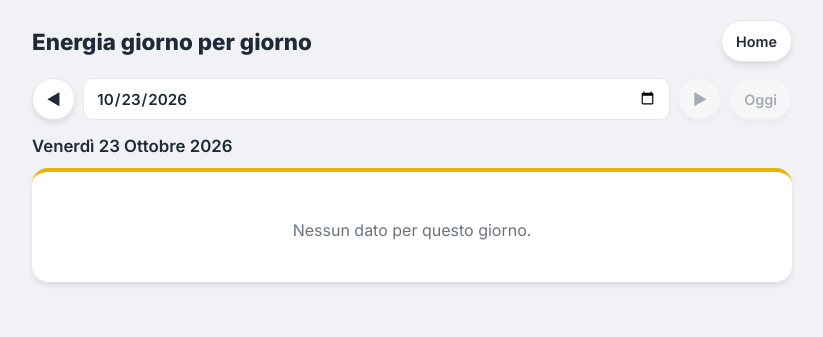
After one commit to steplabnet/Termometro-V2-espnow, a PHP site: page /energia_giorni.php in a window 1280 px wide. The commit adds this page. Shown: the top 337 px of the page, without its empty margins (228-1051 px from the left). Run offline with PHP 8.4, Linux system fonts and the light colour scheme; tables that the repository leaves empty or names only in its code hold one stand-in row (values such as "Sample post").

Commit message:
grafici fotovoltaioc  percentuali usate

```diff
--- /dev/null
+++ b/server_remoto/energia_giorni.php
@@ -0,0 +1,303 @@
+<?php
+/* Energia giorno per giorno: per il giorno scelto (?d=YYYY-MM-DD, oggi se
+ * manca) le stesse barre orizzontali della card "Energia ora per ora" di
+ * index.php -- produzione FV (usata, di cui in batteria, immessa) e consumo
+ * casa con le tre sorgenti -- sommate dalle righe di `energia_oraria`.
+ * Le ore prima del 18/10/2026 sono ricostruite dalle letture ogni 10 minuti di
+ * dati_meteo, quindi sono stime.
+ */
+error_reporting(E_ALL);
+ini_set('display_errors', true);
+date_default_timezone_set('Europe/Rome');
+
+include('connessione.php');
+
+$today = date('Y-m-d');
+$d = $_GET['d'] ?? $today;
+if (!preg_match('/^\d{4}-\d{2}-\d{2}$/', $d) || !strtotime($d)) {
+  $d = $today;
+}
+[$y, $m, $g] = array_map('intval', explode('-', $d));
+$t0 = mktime(0, 0, 0, $m, $g, $y);
+$t1 = mktime(0, 0, 0, $m, $g + 1, $y);   // 23 o 25 ore nei giorni del cambio d'ora
+$prev = date('Y-m-d', mktime(0, 0, 0, $m, $g - 1, $y));
+$next = date('Y-m-d', $t1);
+
+// Primo giorno con dati, per spegnere la freccia indietro.
+$firstDay = null;
+try {
+  $r = $link->query('SELECT MIN(ora) FROM energia_oraria');
+  $min = ($r instanceof mysqli_result) ? $r->fetch_row()[0] : null;
+  $firstDay = $min ? date('Y-m-d', (int) $min) : null;
+} catch (Throwable $e) {
+}
+
+$chans = ['pv', 'casa', 'batt', 'casa_pv', 'casa_batt', 'casa_grid', 'export'];
+$t = null;
+try {
+  $sel = implode(', ', array_map(static fn($c) => "SUM({$c}_wh) AS {$c}", $chans));
+  $r = $link->query("SELECT COUNT(*) AS n, {$sel} FROM energia_oraria WHERE ora >= {$t0} AND ora < {$t1}");
+  $row = ($r instanceof mysqli_result) ? $r->fetch_assoc() : null;
+  if ($row && (int) $row['n'] > 0) {
+    $t = array_map('floatval', array_intersect_key($row, array_flip($chans)));
+  }
+} catch (Throwable $e) {
+}
+
+function fmtWh(float $wh): string
+{
+  return $wh >= 1000 ? number_format($wh / 1000, 2, ',', '') . ' kWh' : round($wh) . ' Wh';
+}
+
+/* Barre orizzontali in SVG, come renderTotalsChart() di index.php: la prima
+ * riga e' il totale, le altre portano la loro quota (tranne quelle con il
+ * quarto campo a true). viewBox fisso e larghezza
+ * al 100%, il testo resta leggibile perche' la card non scende sotto ~320px. */
+function bars(array $rows, string $aria): string
+{
+  $W = 600; $rowH = 30; $H = count($rows) * $rowH;
+  $L = 84; $R = 140; $pw = $W - $L - $R;
+  $tot = $rows[0][2];
+  $max = max(1.0, ...array_map(static fn($r) => $r[2], $rows));
+  $o = "<svg class=\"bars\" viewBox=\"0 0 {$W} {$H}\" role=\"img\" aria-label=\"" . htmlspecialchars($aria) . '">';
+  foreach ($rows as $i => $row) {
+    [$label, $color, $wh] = $row;
+    $cy = $i * $rowH + $rowH / 2;
+    $w = round($wh / $max * $pw, 1);
+    $pct = ($i > 0 && $tot > 0 && empty($row[3])) ? ' (' . round($wh / $tot * 100) . '%)' : '';
+    $o .= sprintf('<text x="%d" y="%.1f" text-anchor="end">%s</text>', $L - 8, $cy + 4, htmlspecialchars($label));
+    $o .= sprintf('<rect class="track" x="%d" y="%.1f" width="%d" height="18" rx="3"/>', $L, $cy - 9, $pw);
+    if ($w > 0) {
+      $o .= sprintf('<rect x="%d" y="%.1f" width="%.1f" height="18" rx="3" fill="%s"/>', $L, $cy - 9, $w, $color);
+    }
+    $o .= sprintf('<text x="%d" y="%.1f">%s</text>', $L + $pw + 8, $cy + 4, fmtWh($wh) . $pct);
+  }
+  return $o . '</svg>';
+}
+
+$giorni = ['domenica', 'lunedì', 'martedì', 'mercoledì', 'giovedì', 'venerdì', 'sabato'];
+$mesi = ['', 'gennaio', 'febbraio', 'marzo', 'aprile', 'maggio', 'giugno', 'luglio',
+  'agosto', 'settembre', 'ottobre', 'novembre', 'dicembre'];
+$titolo = $giorni[(int) date('w', $t0)] . ' ' . $g . ' ' . $mesi[$m] . ' ' . $y;
+?>
+<!DOCTYPE html>
+<html lang="it">
+
+<head>
+  <meta charset="utf-8">
+  <meta name="viewport" content="width=device-width, initial-scale=1">
+  <title>Energia giorno per giorno</title>
+  <link rel="preconnect" href="https://fonts.googleapis.com">
+  <link href="https://fonts.googleapis.com/css2?family=Inter:wght@400;600;800&display=swap" rel="stylesheet">
+  <style>
+    :root {
+      --bg-color: #f0f2f5;
+      --card-bg: #ffffff;
+      --text-main: #1f2937;
+      --text-muted: #6b7280;
+      --track: #f3f4f6;
+      --border: #e5e7eb;
+      --accent-blue: #3b82f6;
+      --accent-yellow: #eab308;
+      --shadow: 0 4px 6px -1px rgba(0, 0, 0, 0.1);
+    }
+
+    body {
+      font-family: 'Inter', sans-serif;
+      background-color: var(--bg-color);
+      color: var(--text-main);
+      margin: 0;
+      padding: 20px 16px 40px;
+    }
+
+    .wrap {
+      max-width: 760px;
+      margin: 0 auto;
+    }
+
+    header {
+      display: flex;
+      align-items: center;
+      justify-content: space-between;
+      gap: 12px;
+      margin-bottom: 16px;
+    }
+
+    h1 {
+      font-size: 1.4rem;
+      font-weight: 800;
+      margin: 0;
+    }
+
+    .btn {
+      display: inline-flex;
+      align-items: center;
+      justify-content: center;
+      gap: 6px;
+      min-height: 40px;
+      padding: 0 14px;
+      border-radius: 999px;
+      border: 1px solid var(--border);
+      background: var(--card-bg);
+      color: var(--text-main);
+      font: 600 0.9rem 'Inter', sans-serif;
+      text-decoration: none;
+      cursor: pointer;
+      box-shadow: var(--shadow);
+    }
+
+    .btn:hover {
+      border-color: var(--accent-blue);
+      color: var(--accent-blue);
+    }
+
+    .btn.off {
+      opacity: 0.35;
+      pointer-events: none;
+    }
+
+    .nav {
+      display: flex;
+      align-items: center;
+      gap: 8px;
+      flex-wrap: wrap;
+      margin-bottom: 16px;
+    }
+
+    .nav form {
+      display: flex;
+      gap: 8px;
+      flex: 1;
+      min-width: 0;
+    }
+
+    .nav input[type=date] {
+      flex: 1;
+      min-width: 0;
+      min-height: 40px;
+      padding: 0 12px;
+      border-radius: 10px;
+      border: 1px solid var(--border);
+      background: var(--card-bg);
+      color: var(--text-main);
+      font: 600 0.95rem 'Inter', sans-serif;
+    }
+
+    .day {
+      font-size: 1.05rem;
+      font-weight: 600;
+      margin: 0 0 12px;
+      text-transform: capitalize;
+    }
+
+    .card {
+      background: var(--card-bg);
+      border-radius: 16px;
+      box-shadow: var(--shadow);
+      padding: 18px 18px 12px;
+      margin-bottom: 16px;
+      border-top: 4px solid var(--accent-yellow);
+    }
+
+    .card.casa {
+      border-top-color: #8b5cf6;
+    }
+
+    .card h2 {
+      font-size: 0.85rem;
+      font-weight: 600;
+      text-transform: uppercase;
+      letter-spacing: 0.04em;
+      color: var(--text-muted);
+      margin: 0 0 8px;
+    }
+
+    .bars {
+      width: 100%;
+      height: auto;
+      display: block;
+    }
+
+    .bars text {
+      font-size: 13px;
+      fill: var(--text-muted);
+    }
+
+    .bars .track {
+      fill: var(--track);
+    }
+
+    .note {
+      font-size: 0.8rem;
+      color: var(--text-muted);
+    }
+
+    .empty {
+      text-align: center;
+      padding: 30px 0;
+      color: var(--text-muted);
+    }
+  </style>
+</head>
+
+<body>
+  <div class="wrap">
+    <header>
+      <h1>Energia giorno per giorno</h1>
+      <a class="btn" href="index.php">Home</a>
+    </header>
+
+    <div class="nav">
+      <a class="btn <?php echo ($firstDay && $prev < $firstDay) ? 'off' : ''; ?>"
+        href="?d=<?php echo $prev; ?>" aria-label="Giorno prima">&#9664;</a>
+      <form method="get">
+        <input type="date" name="d" value="<?php echo $d; ?>" max="<?php echo $today; ?>"
+          <?php echo $firstDay ? 'min="' . $firstDay . '"' : ''; ?> onchange="this.form.submit()">
+        <noscript><button class="btn" type="submit">Vai</button></noscript>
+      </form>
+      <a class="btn <?php echo ($next > $today) ? 'off' : ''; ?>"
+        href="?d=<?php echo $next; ?>" aria-label="Giorno dopo">&#9654;</a>
+      <a class="btn <?php echo ($d === $today) ? 'off' : ''; ?>" href="?">Oggi</a>
+    </div>
+
+    <p class="day"><?php echo $titolo; ?></p>
+
+    <?php if (!$t): ?>
+      <div class="card">
+        <div class="empty">Nessun dato per questo giorno.</div>
+      </div>
+    <?php else:
+      $used = max(0.0, $t['pv'] - $t['export']);
+      ?>
+      <div class="card">
+        <h2>Produzione FV</h2>
+        <?php echo bars([
+          ['Totale', '#eab308', $t['pv']],
+          ['Usata', '#16a34a', $used],
+          ['Immessa', '#3b82f6', min($t['export'], $t['pv'])],
+          ['Caricata', '#14b8a6', max(0.0, $used - $t['casa_pv'])],
+          ['Scaricata', '#f59e0b', $t['batt'], true],   // non e' una quota del FV
+        ], "Produzione FV del {$titolo}"); ?>
+      </div>
+
+      <div class="card casa">
+        <h2>Consumo casa</h2>
+        <?php echo bars([
+          ['Totale', '#8b5cf6', $t['casa']],
+          ['FV', '#16a34a', $t['casa_pv']],
+          ['Batteria', '#eab308', $t['casa_batt']],
+          ['Rete', '#ef4444', $t['casa_grid']],
+        ], "Consumo casa del {$titolo}"); ?>
+      </div>
+
+      <?php if ($t0 < mktime(14, 0, 0, 10, 18, 2026)): ?>
+        <p class="note">Valori stimati, in tutto o in parte, dalle letture ogni 10 minuti
+          (prima del 18/10/2026 alle 14 l'energia oraria non si misurava ancora).</p>
+      <?php elseif ($d === $today): ?>
+        <p class="note">Giorno in corso: i valori crescono fino a mezzanotte.</p>
+      <?php endif; ?>
+    <?php endif; ?>
+  </div>
+</body>
+
+</html>
--- a/server_remoto/store_lib.php
+++ b/server_remoto/store_lib.php
@@ -215,7 +215,8 @@ function store_write_minmax(mysqli $link, int $now): void
  *   casa_grid / casa_batt / casa_pv = where the house load came from, split
  *          like the mix bar of the Consumo Casa card (meteo_build_payload):
  *          grid first (its import), then the battery's discharge, PV the rest.
- *          The three add up to casa sample by sample, hence hour by hour.
+ *          The three add up to casa sample by sample, hence hour by hour;
+ *   export = energy fed into the grid (-gridPower when < 0).
  *
  * Integrated from every MQTT reading, not from the 10-minute history rows:
  * trapezoids between consecutive readings, split at the hour boundaries so an
@@ -238,6 +239,7 @@ function energy_hourly_accumulate(mysqli $link, ?float $pv, ?float $grid, ?float
     'casa_grid' => null,
     'casa_batt' => null,
     'casa_pv' => null,
+    'export' => ($grid === null) ? null : max(0.0, -$grid),
   ];
   if ($casa !== null) {
     $vals['casa_grid'] = min(max(0.0, $grid), $casa);
```
Also changed, not shown: server_remoto/index.php (+73 -23 lines), server_remoto/instant_lib.php (+12 -5 lines), platformio.ini (line endings or trailing spaces), 1 other file.
